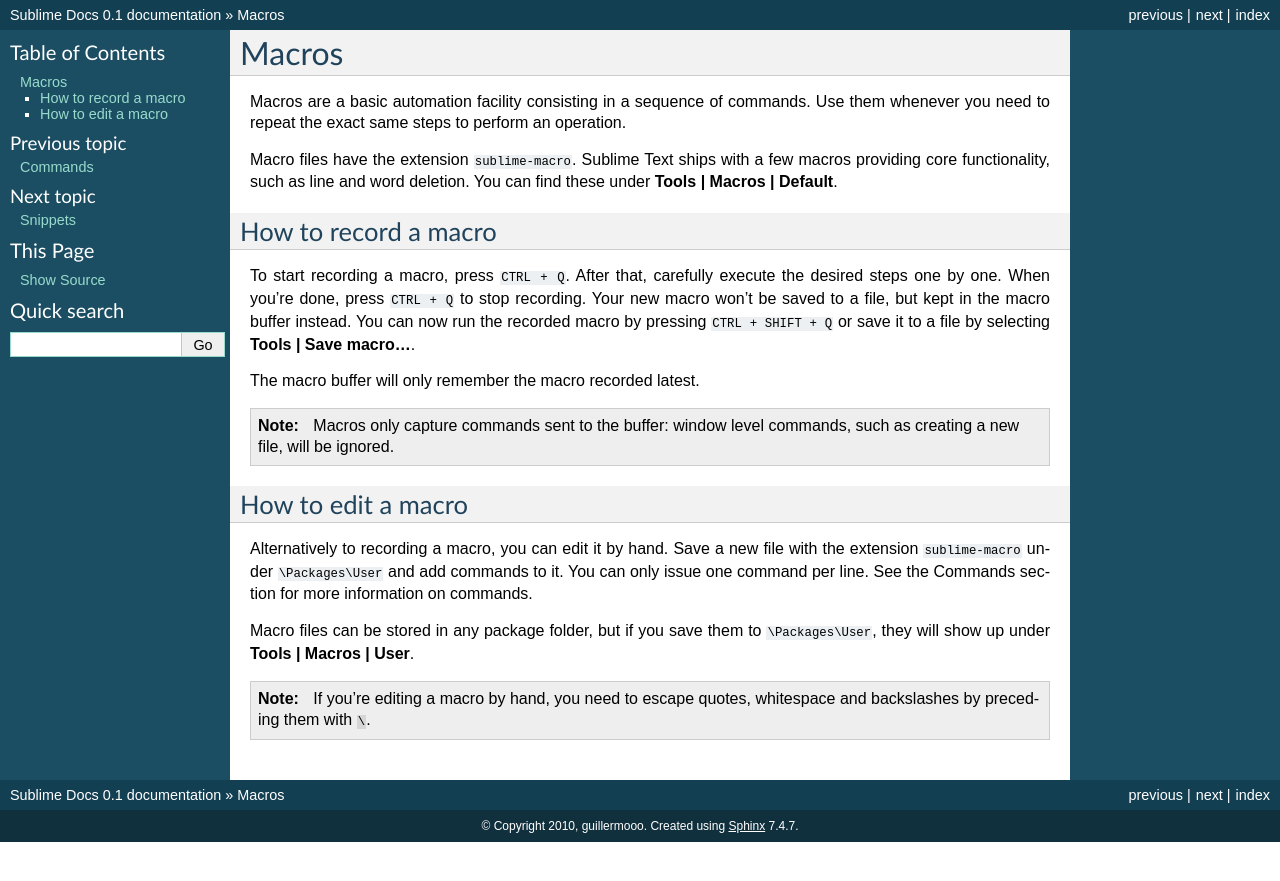
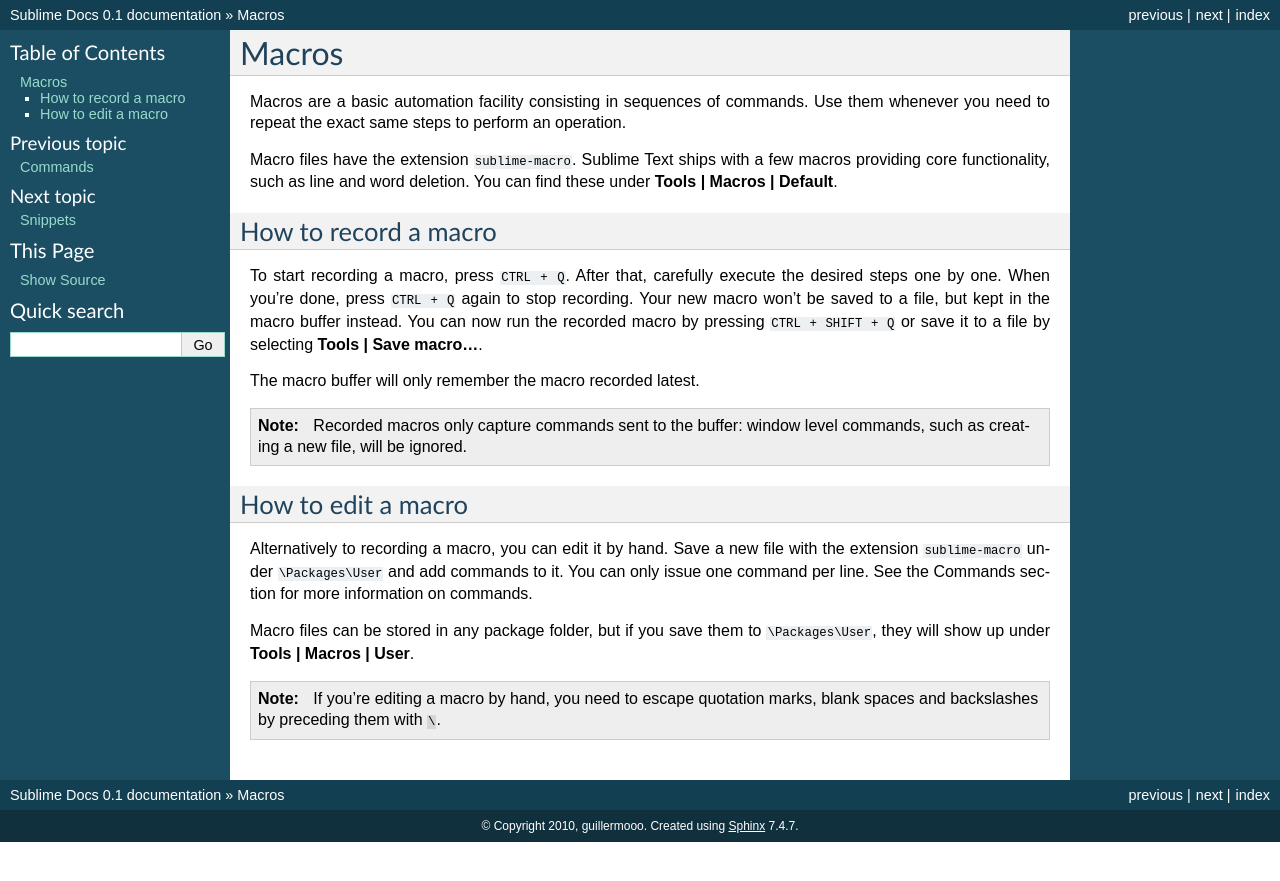
Before and after one commit to guillermooo/sublime-undocs, a Sphinx documentation site: the page built from source/macros.rst, in a window 1280 px wide. Shown: the top 881 px of the page. Built offline with Sphinx 7.4.7, drawn with Linux system fonts in a browser that asks for light colours.

Commit message:
Edited macros topic.

```diff
--- a/source/macros.rst
+++ b/source/macros.rst
@@ -1,7 +1,7 @@
 Macros
 ======
 
-Macros are a basic automation facility consisting in a sequence of commands. Use
+Macros are a basic automation facility consisting in sequences of commands. Use
 them whenever you need to repeat the exact same steps to perform an operation.
 
 Macro files have the extension ``sublime-macro``. Sublime Text ships with a few
@@ -12,16 +12,16 @@
 *********************
 
 To start recording a macro, press ``CTRL + Q``. After that, carefully execute the
-desired steps one by one. When you're done, press ``CTRL + Q`` to stop recording.
-Your new macro won't be saved to a file, but kept in the macro buffer instead.
-You can now run the recorded macro by pressing ``CTRL + SHIFT + Q`` or save it
-to a file by selecting **Tools | Save macro...**.
+desired steps one by one. When you're done, press ``CTRL + Q`` again to stop
+recording. Your new macro won't be saved to a file, but kept in the macro buffer
+instead. You can now run the recorded macro by pressing ``CTRL + SHIFT + Q`` or
+save it to a file by selecting **Tools | Save macro...**.
 
 The macro buffer will only remember the macro recorded latest.
 
 .. note::
-    Macros only capture commands sent to the buffer: window level commands, such
-    as creating a new file, will be ignored.
+    Recorded macros only capture commands sent to the buffer: window level commands,
+    such as creating a new file, will be ignored.
 
 How to edit a macro
 *******************
@@ -35,6 +35,7 @@
 ``\Packages\User``, they will show up under **Tools | Macros | User**.
 
 
+.. TODO: do we need to escape every kind of quotations marks?
 .. note::
-    If you're editing a macro by hand, you need to escape quotes, whitespace and
-    backslashes by preceding them with ``\``.
+    If you're editing a macro by hand, you need to escape quotation marks,
+    blank spaces and backslashes by preceding them with ``\``.
```
